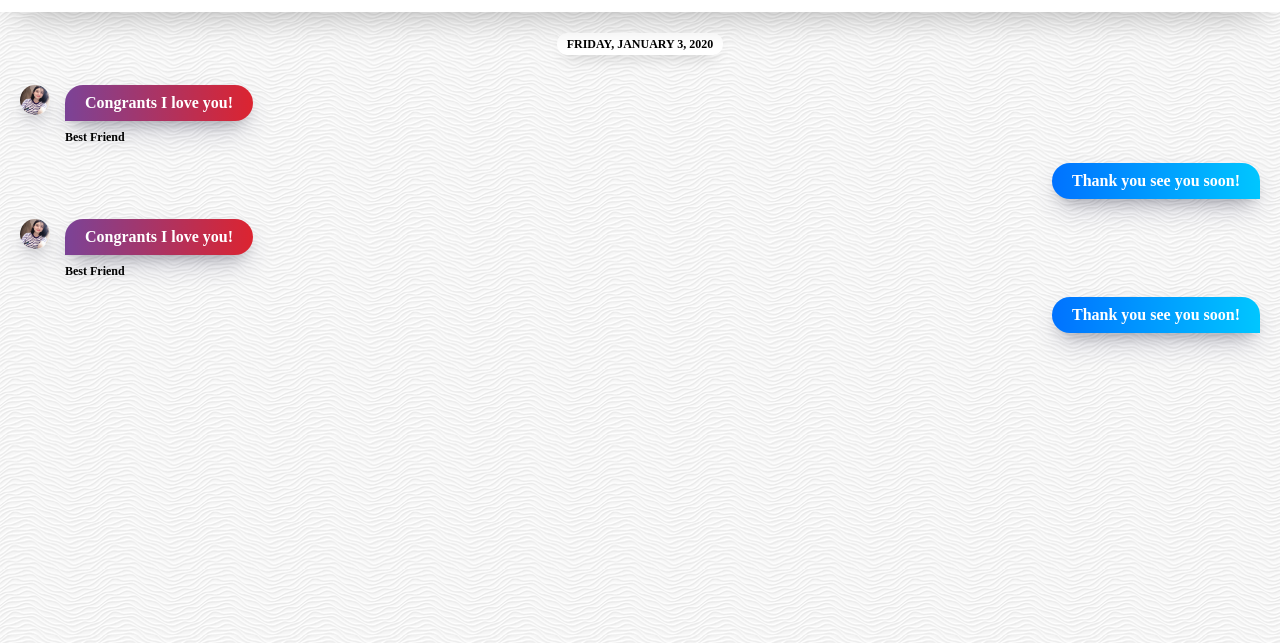
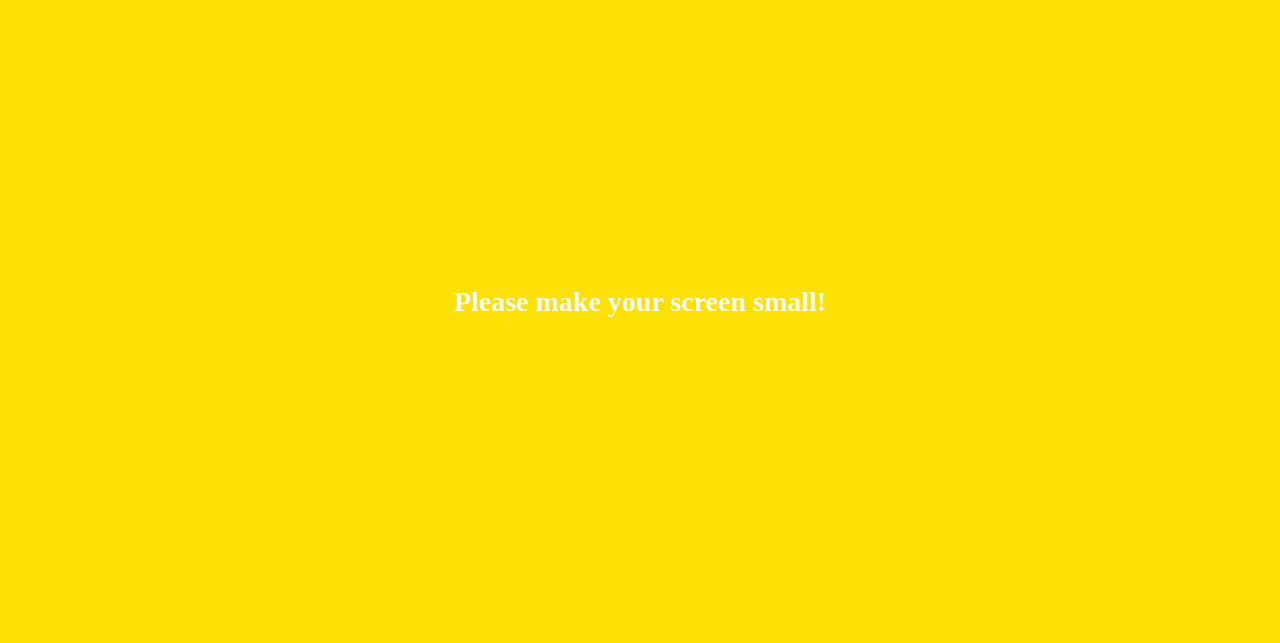
Before and after one commit to Gyeonghun-Park/kakao-clone, a plain HTML site: page chat.html in a window 1280 px wide. Shown: the part 98-741 px from the top of the page. Drawn offline with Linux system fonts and the light colour scheme.

Commit message:
Screen Size Media Query

```diff
--- a/chat.html
+++ b/chat.html
@@ -89,5 +89,8 @@
         </span>
       </div>
     </div>
+    <div class="bigScreen">
+      <span class="bigScreen__text">Please make your screen small!</span>
+    </div>
   </body>
 </html>
--- /dev/null
+++ b/css/mobile.css
@@ -0,0 +1,24 @@
+.bigScreen {
+  position: fixed;
+  width: 100%;
+  height: 100%;
+  top: 0;
+  left: 0;
+  background-color: #fce006;
+  justify-content: center;
+  align-items: center;
+  font-weight: 600;
+  color: white;
+  font-size: 28px;
+  text-align: center;
+  line-height: 1.5;
+  padding: 0px 20px;
+  display: none;
+  z-index: 4;
+}
+
+@media screen and (min-width: 550px) {
+  .bigScreen {
+    display: flex;
+  }
+}
--- a/css/styles.css
+++ b/css/styles.css
@@ -9,6 +9,7 @@
 @import "more.css";
 @import "setting.css";
 @import "chats.css";
+@import "mobile.css";
 
 * {
   box-sizing: border-box;
```
Also changed, not shown: find.html (+3 -0 lines), friends.html (+3 -0 lines), index.html (+3 -0 lines), more.html (+3 -0 lines).
